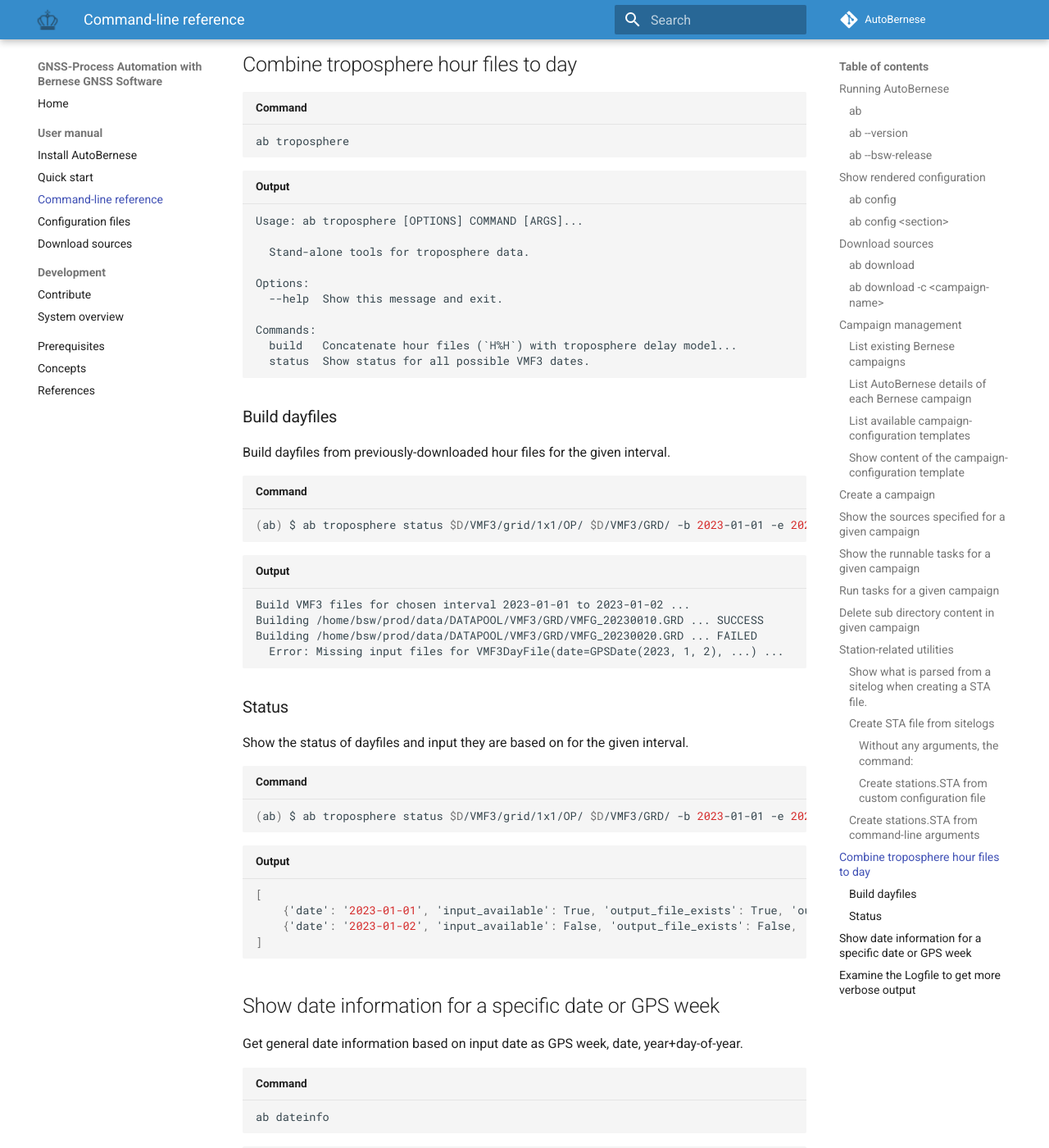
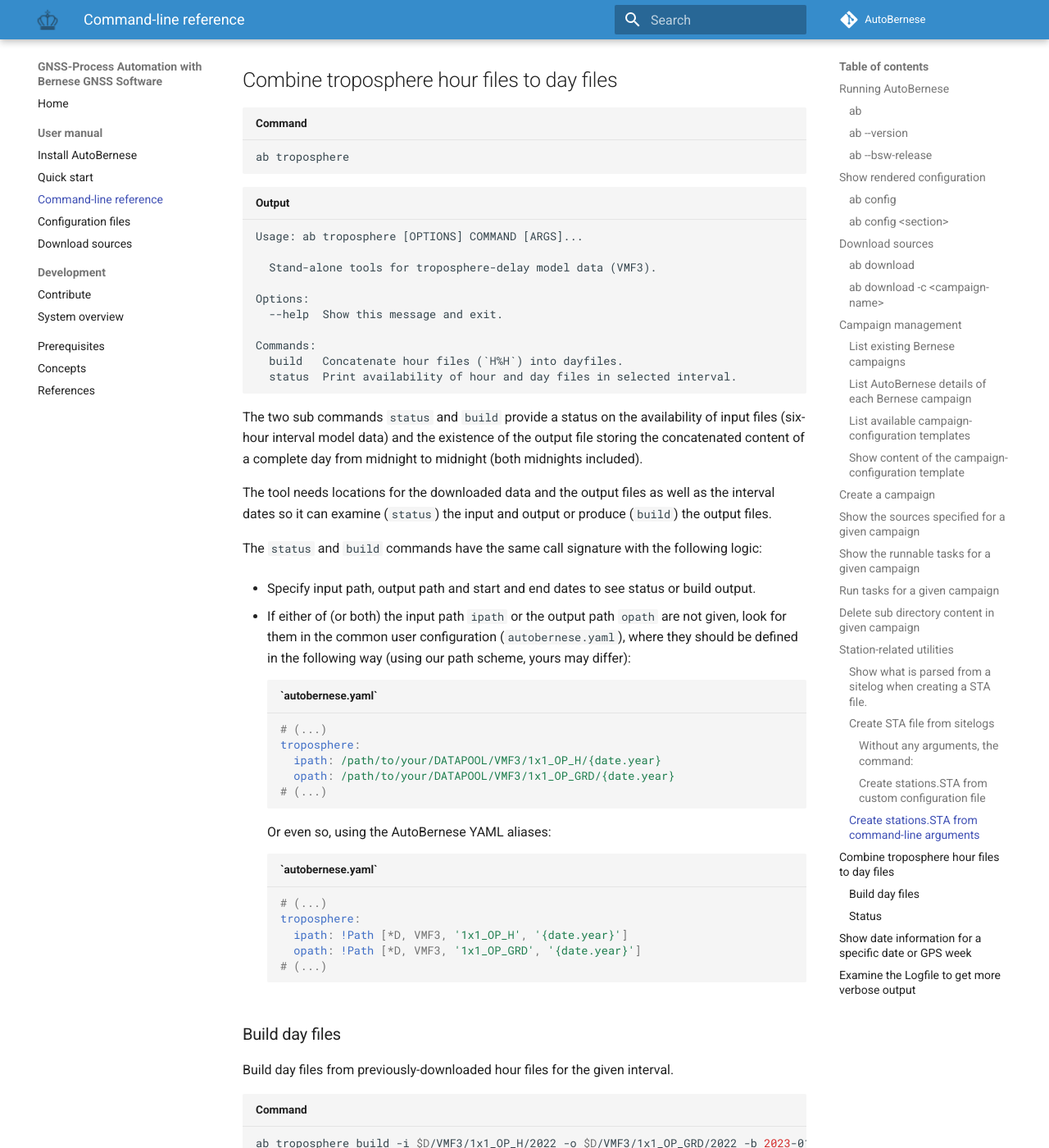
Before and after one commit to SDFIdk/AutoBernese, an MkDocs documentation site: the page built from docs/manual/command-reference.md, in a window 1280 px wide and 1400 px high, scrolled down 15361 px. Shown: the whole window at 82% size. Built offline with MkDocs 1.6.1 and Material for MkDocs 9.7.7, drawn with Linux system fonts in a browser that asks for light colours; comment, search, counter and statistics services are not loaded; some of the changed text lies outside the part shown.

Commit message:
Add configuration options for troposphere data handling.

````diff
--- a/docs/manual/command-reference.md
+++ b/docs/manual/command-reference.md
@@ -788,7 +788,7 @@
 `.yaml` document.
 
 
-## Combine troposphere hour files to day
+## Combine troposphere hour files to day files
 
 ```sh title="Command"
 ab troposphere
@@ -797,44 +797,127 @@
 ``` title="Output"
 Usage: ab troposphere [OPTIONS] COMMAND [ARGS]...
 
-  Stand-alone tools for troposphere data.
+  Stand-alone tools for troposphere-delay model data (VMF3).
 
 Options:
   --help  Show this message and exit.
 
 Commands:
-  build   Concatenate hour files (`H%H`) with troposphere delay model...
-  status  Show status for all possible VMF3 dates.
+  build   Concatenate hour files (`H%H`) into dayfiles.
+  status  Print availability of hour and day files in selected interval.
 ```
 
-### Build dayfiles
+The two sub commands `status` and `build` provide a status on the availability
+of input files (six-hour interval model data) and the existence of the output
+file storing the concatenated content of a complete day from midnight to
+midnight (both midnights included).
 
-Build dayfiles from previously-downloaded hour files for the given interval.
+The tool needs locations for the downloaded data and the output files as well as
+the interval dates so it can examine (`status`) the input and output or produce
+(`build`) the output files.
+
+The `status` and `build` commands have the same call signature with the following logic:
+
+*   Specify input path, output path and start and end dates to see status or build output.
+
+*   If either of (or both) the input path `ipath` or the output path `opath` are
+    not given, look for them in the common user configuration
+    (`autobernese.yaml`), where they should be defined in the following way
+    (using our path scheme, yours may differ):
+
+    ```yaml title="`autobernese.yaml`"
+    # (...)
+    troposphere:
+      ipath: /path/to/your/DATAPOOL/VMF3/1x1_OP_H/{date.year}
+      opath: /path/to/your/DATAPOOL/VMF3/1x1_OP_GRD/{date.year}
+    # (...)
+    ```
+
+    Or even so, using the AutoBernese YAML aliases:
+
+
+    ```yaml title="`autobernese.yaml`"
+    # (...)
+    troposphere:
+      ipath: !Path [*D, VMF3, '1x1_OP_H', '{date.year}']
+      opath: !Path [*D, VMF3, '1x1_OP_GRD', '{date.year}']
+    # (...)
+    ```
+
+
+### Build day files
+
+Build day files from previously-downloaded hour files for the given interval.
 
 ```sh title="Command"
-(ab) $ ab troposphere status $D/VMF3/grid/1x1/OP/ $D/VMF3/GRD/ -b 2023-01-01 -e 2023-01-02
+ab troposphere build -i $D/VMF3/1x1_OP_H/2022 -o $D/VMF3/1x1_OP_GRD/2022 -b 2023-01-01 -e 2023-01-02
 ```
 
 ``` title="Output"
 Build VMF3 files for chosen interval 2023-01-01 to 2023-01-02 ...
-Building /home/bsw/prod/data/DATAPOOL/VMF3/GRD/VMFG_20230010.GRD ... SUCCESS
-Building /home/bsw/prod/data/DATAPOOL/VMF3/GRD/VMFG_20230020.GRD ... FAILED
+Building /home/bsw/prod/data/DATAPOOL/VMF3/1x1_OP_GRD/2023/VMFG_20230010.GRD ... SUCCESS
+Building /home/bsw/prod/data/DATAPOOL/VMF3/1x1_OP_GRD/2023/VMFG_20230020.GRD ... FAILED
+  Error: Missing input files for VMF3DayFile(date=GPSDate(2023, 1, 2), ...) ...
+```
+
+Under the hood, the actual full file paths to the input and output files are reated in the same way as you would define them in a AutoBernese `Source` configuration in your common or campaign-specific configuration file. The filepaths are thus created from a template path, where each filename is generated from an input date. Now, the name of the date instances is `date`.
+
+With this information, a user is able to use this in the input path given as the command-line input in the following way:
+
+```sh title="Command"
+ab troposphere build -i "${D}/VMF3/1x1_OP_H/{date.year}" -o "${D}/VMF3/1x1_OP_GRD/{date.year}" -b 2023-01-01 -e 2023-01-02
+```
+
+``` title="Output"
+Build VMF3 files for chosen interval 2023-01-01 to 2023-01-02 ...
+Building /home/bsw/prod/data/DATAPOOL/VMF3/1x1_OP_GRD/2023/VMFG_20230010.GRD ... SUCCESS
+Building /home/bsw/prod/data/DATAPOOL/VMF3/1x1_OP_GRD/2023/VMFG_20230020.GRD ... FAILED
+  Error: Missing input files for VMF3DayFile(date=GPSDate(2023, 1, 2), ...) ...
+```
+
+Typing in the paths in this command is cumbersome, so it is more efficient to
+encode your path convention into the common user configuration file under its
+own section `troposphere`, like shown above.
+
+The same command would then look like this:
+
+```sh title="Command"
+ab troposphere build -b 2023-01-01 -e 2023-01-02
+```
+
+``` title="Output"
+Build VMF3 files for chosen interval 2023-01-01 to 2023-01-02 ...
+Building /home/bsw/prod/data/DATAPOOL/VMF3/1x1_OP_GRD/2023/VMFG_20230010.GRD ... SUCCESS
+Building /home/bsw/prod/data/DATAPOOL/VMF3/1x1_OP_GRD/2023/VMFG_20230020.GRD ... FAILED
   Error: Missing input files for VMF3DayFile(date=GPSDate(2023, 1, 2), ...) ...
 ```
 
 
 ### Status
 
-Show the status of dayfiles and input they are based on for the given interval.
+Show the status of day files and input they are based on for the given interval.
+
+See also the description under **Build day files** for possible ways to run the
+command with or without configuration setup.
 
 ```sh title="Command"
-(ab) $ ab troposphere status $D/VMF3/grid/1x1/OP/ $D/VMF3/GRD/ -b 2023-01-01 -e 2023-01-02
+ab troposphere build -b 2023-01-01 -e 2023-01-02
 ```
 
 ```json title="Output"
 [
-    {'date': '2023-01-01', 'input_available': True, 'output_file_exists': True, 'output_file': '/home/bsw/prod/data/DATAPOOL/VMF3/GRD/VMFG_20230010.GRD'},
-    {'date': '2023-01-02', 'input_available': False, 'output_file_exists': False, 'output_file': '/home/bsw/prod/data/DATAPOOL/VMF3/GRD/VMFG_20230020.GRD'}
+  {
+    'date': '2023-01-01',
+    'input_available': True,
+    'output_file_exists': True,
+    'output_file': '/home/bsw/prod/data/DATAPOOL/VMF3/1x1_OP_GRD/2023/VMFG_20230010.GRD'
+  },
+  {
+    'date': '2023-01-02',
+    'input_available': False,
+    'output_file_exists': False,
+    'output_file': '/home/bsw/prod/data/DATAPOOL/VMF3/1x1_OP_GRD/2023/VMFG_20230020.GRD'
+  }
 ]
 ```
 
--- a/src/ab/configuration/env.yaml
+++ b/src/ab/configuration/env.yaml
@@ -98,6 +98,7 @@
   # Sections that the user can override in the general configuration.
   user_sections:
   - station
+  - troposphere
   - campaign
   - sources
 
````
Also changed, not shown: 3 other files.
